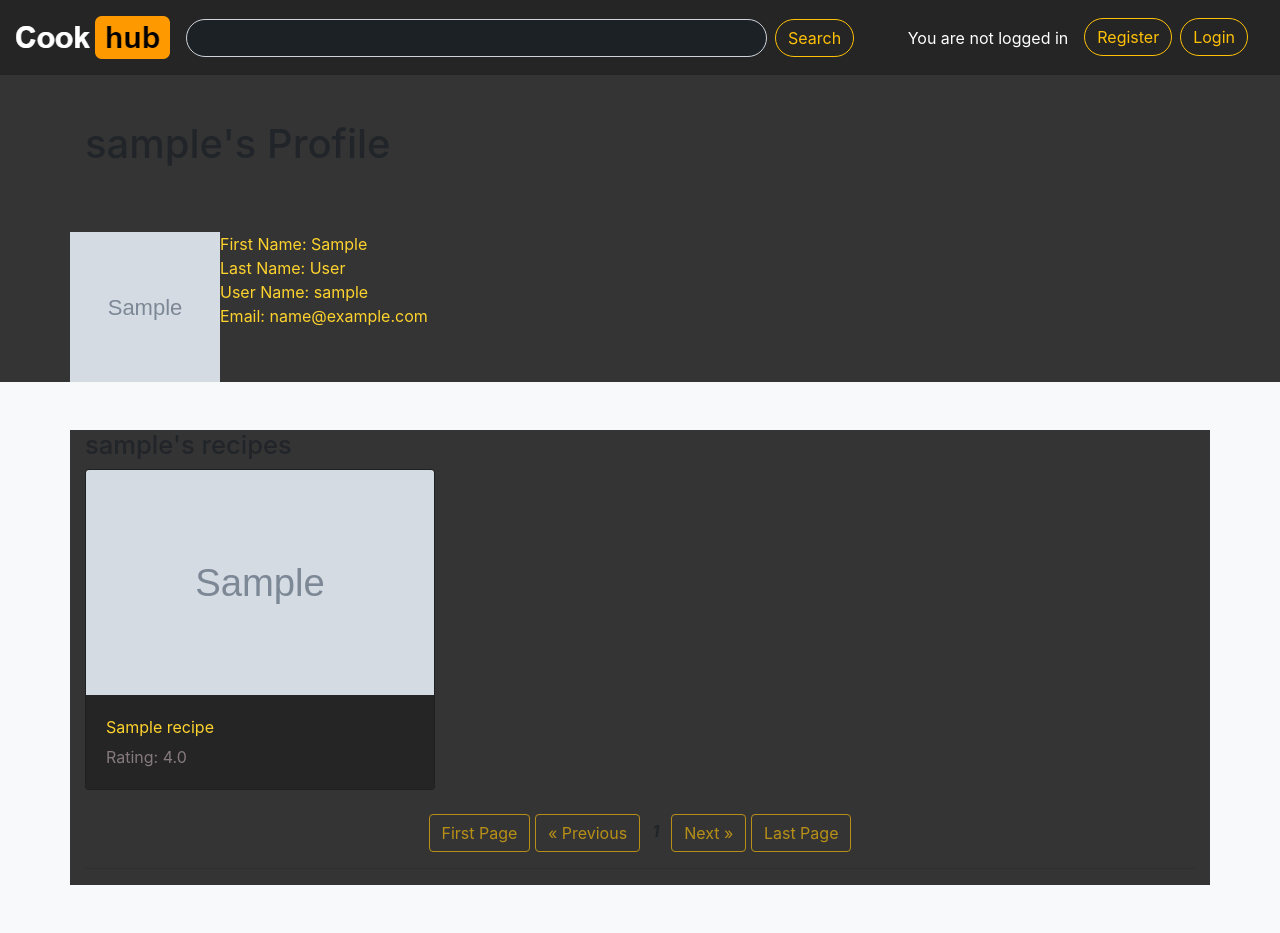
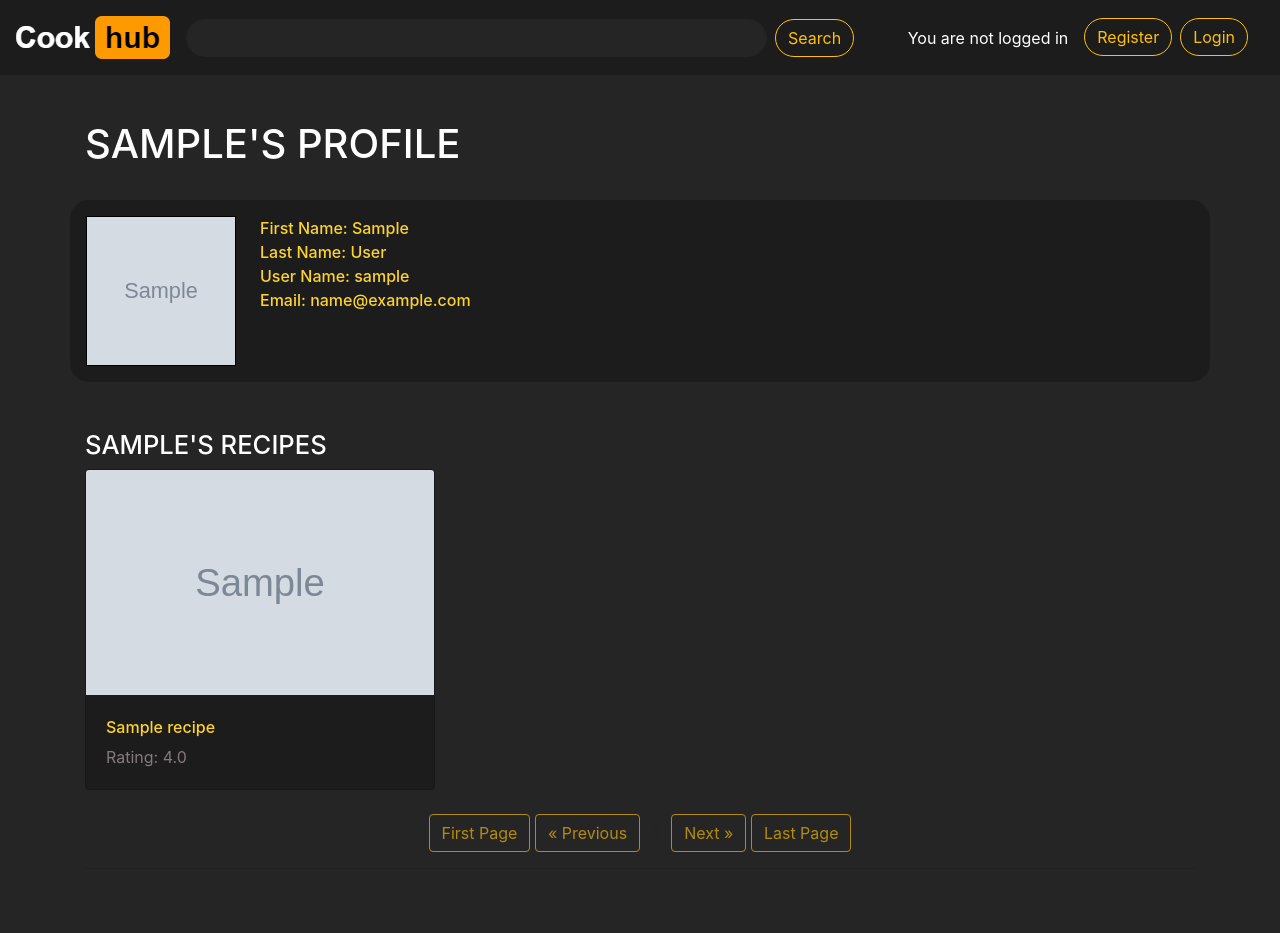
Before and after one commit to Konrad9/cookhub, a Django app: a page that uses cookhub/templates/cookhub/base.html in a window 1280 px wide. Run offline with Django 3.2, Linux system fonts and the light colour scheme; tables that the repository leaves empty hold one stand-in row (values such as "Sample post"); grey boxes marked "Sample" are stand-in pictures; some libraries are stand-ins or nearby versions.

Commit message:
Made Dark mode even Darker
🌚

```diff
--- a/cookhub/templates/cookhub/base.html
+++ b/cookhub/templates/cookhub/base.html
@@ -28,7 +28,7 @@
 
 <body style="background-color:#343434">
 <header>
-    <nav class="navbar navbar-expand-md navbar-dark fixed-top p-3" style="background-color:#252525">
+    <nav class="navbar navbar-expand-md navbar-dark fixed-top p-3" style="background-color:#1c1c1c">
         <a class="navbar-brand p-0" href="{% url 'cookhub:homepage' %}"><img src="{{ MEDIA_URL }}logo.png"/></a>
         <div class="collapse navbar-collapse pr-3" id="navbarCollapse">
             <ul class="navbar-nav mr-auto">
@@ -47,7 +47,7 @@
                                name="query"
                                id="query"
 
-                               style="border-radius:10rem; background-color: #1b2125; color: #f8f9fa;"
+                               style="border-radius:10rem; background-color: #252525; color: #f8f9fa; border-color: #252525"
                                 {% if query %}
                                value={{ query }}>
                                 {% endif %}
@@ -112,16 +112,16 @@
 
 
     .jumbotron{
-        background-color: #343434;
+        background-color: #252525;
     }
 
     .container {
-        background-color: #343434;
+        background-color: #252525;
     }
 
 
     .container-fluid {
-        background-color: #343434;
+        background-color: #252525;
     }
 
     .card-text {
@@ -151,15 +151,16 @@
     }
 
     .album {
-        background-color: #343434;
+        background-color: #252525;
     }
 
     .card {
-        background-color: #252525;
+        background-color: #1c1c1c;
     }
 
     .card-text-title {
         color: #ffd32d;
+        font-weight: 500;
     }
 
     .card-text-author {
--- a/cookhub/templates/cookhub/homepage.html
+++ b/cookhub/templates/cookhub/homepage.html
@@ -128,7 +128,7 @@
             z-index: 1; /* Stay on top */
             top: 0; /* Stay at the top */
             right: 0;
-            background-color: #252525; /* Black */
+            background-color: #1c1c1c; /* Black */
             overflow-x: hidden; /* Disable horizontal scroll */
             padding-top: 20px;
         }
--- a/cookhub/templates/cookhub/profile.html
+++ b/cookhub/templates/cookhub/profile.html
@@ -11,40 +11,43 @@ Profile of {{ selected_user.username }}
 <!-- Depending on who's watching, "My Profile" or the username is displayed -->
 
 {% block body_block %}
-<div class="jumbotron p-4">
+<div class="jumbotron p-4 m-0">
     <div class="container">
-        <h1 class="jumbotron-heading">{% ifequal user.username selected_user.username %}My{% else %}{{ selected_user.username }}'s{% endifequal %} Profile</h1>
+        <h1 style="color: white; text-transform: uppercase" class="jumbotron-heading">{% ifequal user.username selected_user.username %}My{% else %}{{ selected_user.username }}'s{% endifequal %} Profile</h1>
         <!-- Depending on who's watching, "My" or the username is displayed -->
     </div>
 </div>
 
-<div class="container">
-    <div class="row">
-        <img src="{{ MEDIA_URL }}{{ user_profile.picture }}"
+<div class="container" style="background-color: #1c1c1c; border-radius: 1.2rem">
+    <div class="row p-3">
+        <img class="profile-pic" src="{{ MEDIA_URL }}{{ user_profile.picture }}"
                 width="150"
                 height="150"
                 alt="{{ selected_user.username }}'s profile image" />
             <br />
-        <div class="card-text-title" >
+        <div class="card-text-title pl-4" >
             First Name: {{ selected_user.first_name }}<br />
             Last Name: {{ selected_user.last_name }}<br />
             User Name: {{ selected_user.username }}<br />
             Email: {{ selected_user.email }}<br />
             {% if selected_user == user %}
-                    <a href="{% url 'cookhub:edit_profile' user.username %}">Edit Profile</a>
+            <div class="pt-2">
+            <a class="btn btn-outline-warning my-2 my-sm-0"
+                href="{% url 'cookhub:edit_profile' user.username %}"
+            >Edit Profile</a></div>
             {% endif %}
         </div>
     </div>
 </div>
 
 
-<div class="album py-5 bg-light">
+<div class="album py-5">
     <div class="container">
 
     <table>
     <tbody>
     <tr>
-        <h2> {% ifequal user.username selected_user.username %}My{% else %}{{ selected_user.username }}'s{% endifequal %} recipes </h2>
+        <h2 style="color: white; text-transform: uppercase"> {% ifequal user.username selected_user.username %}My{% else %}{{ selected_user.username }}'s{% endifequal %} recipes </h2>
         <!-- Depending on who's watching, "My" or the username is displayed -->
     </tr>
     <tr>
@@ -66,7 +69,7 @@ Profile of {{ selected_user.username }}
         {% if user.is_authenticated %}
         <!-- only available if the user looking at the profile is the owner -->
     <tr>
-        <h2> Saved recipes </h2>
+        <h2 style="color: white; text-transform: uppercase"> Saved recipes </h2>
     </tr>
     <tr>
         <div class="row" id="saved">
@@ -126,5 +129,11 @@ Profile of {{ selected_user.username }}
     .round {
           border-radius: 50%;
     }
+
+    .profile-pic {
+        border: black;
+        border-style: solid;
+        border-width: thin;
+    }
 </style>
 {% endblock %}
```
